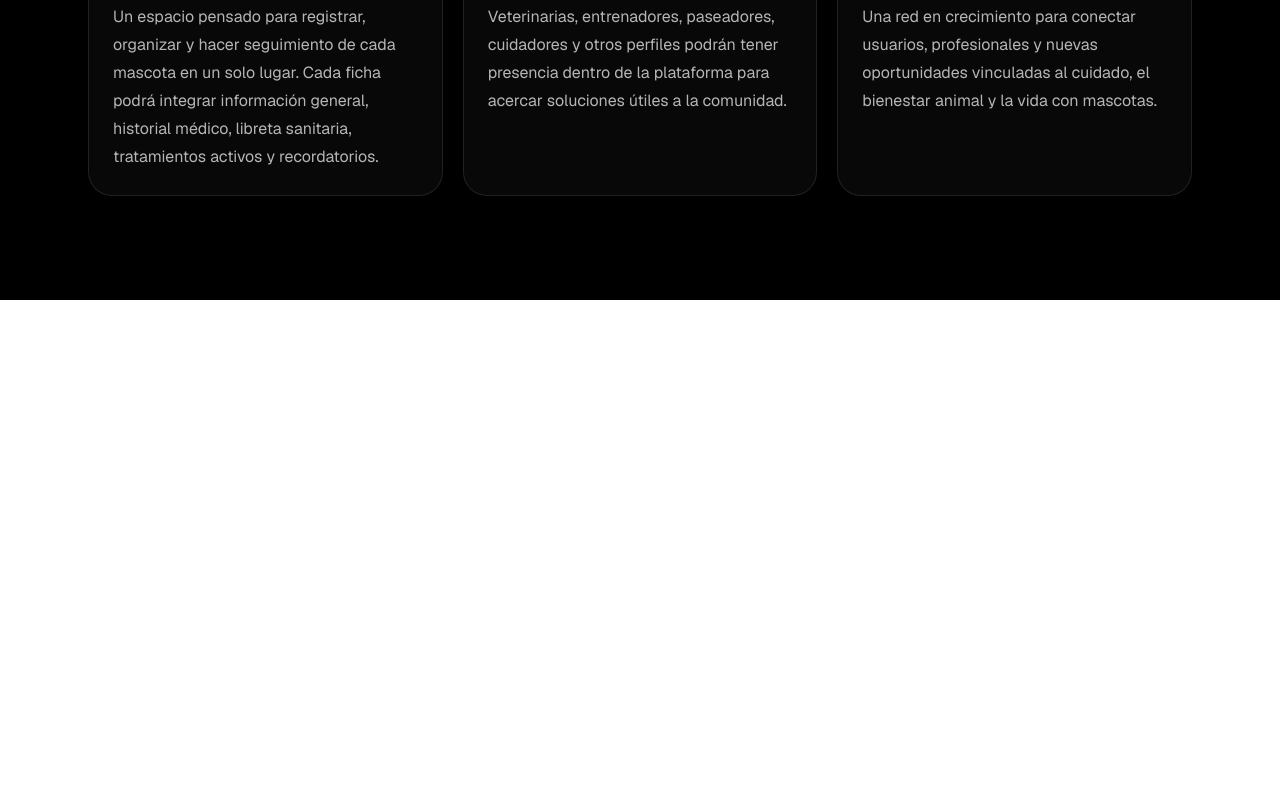
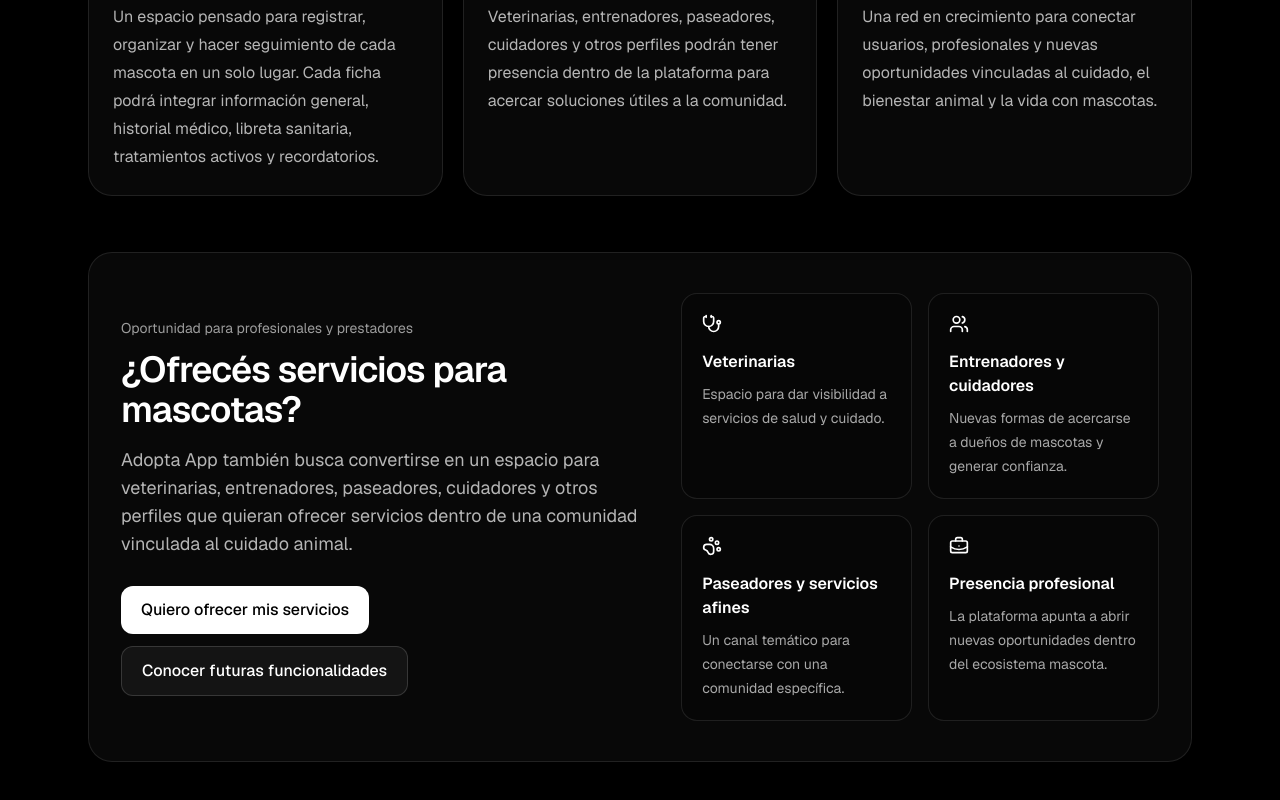
Before and after one commit to SantiagoPlus/adoptar_app, a Next.js app: page / in a window 1280 px wide. Shown: the part 1692-2492 px from the top of the page. Before the commit the page ends 1992 px from the top, so only its background shows below. Built offline with nearby package versions, Linux system fonts and the light colour scheme; no server answers; the database is empty.

Commit message:
Update page.tsx

```diff
--- a/app/page.tsx
+++ b/app/page.tsx
@@ -5,6 +5,7 @@
 import { AnimalsPreview } from "@/components/home/animals-preview";
 import { AnimalsSkeleton } from "@/components/home/animals-skeleton";
 import { FutureModules } from "@/components/home/future-modules";
+import { ProviderCta } from "@/components/home/provider-cta";
 
 function NavbarSkeleton() {
   return (
@@ -36,6 +37,7 @@
         </Suspense>
 
         <FutureModules />
+        <ProviderCta />
       </section>
     </main>
   );
```
